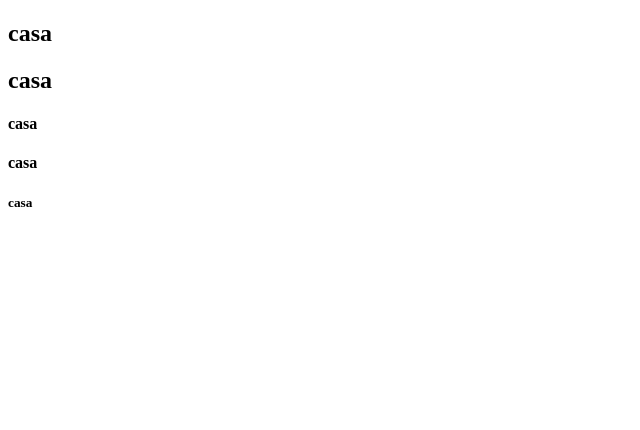
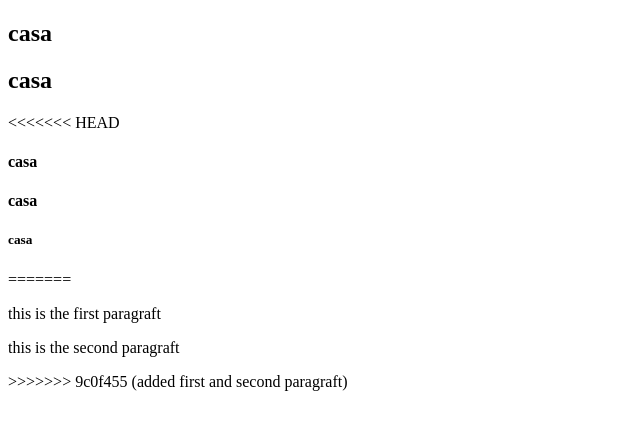
Before and after one commit to JuanAndresMatallana/learning-git, a plain HTML site: page index.html in a window 1280 px wide. Shown: the whole page, without its empty margins (0-640 px from the left). Drawn offline with Linux system fonts and the light colour scheme.

Commit message:
added first and second paragraft

```diff
--- a/index.html
+++ b/index.html
@@ -6,12 +6,17 @@
 <body>
 <h2>casa</h2>
 <h2>casa</h2>
+<<<<<<< HEAD
 <h4>casa</h4>
 <h4>casa</h4>
 <h5>casa</h5>
 
 
 
+=======
+<p>this is the first paragraft</p>
+<p>this is the second paragraft</p>
+>>>>>>> 9c0f455 (added first and second paragraft)
 
 </body>
 </html>
```
